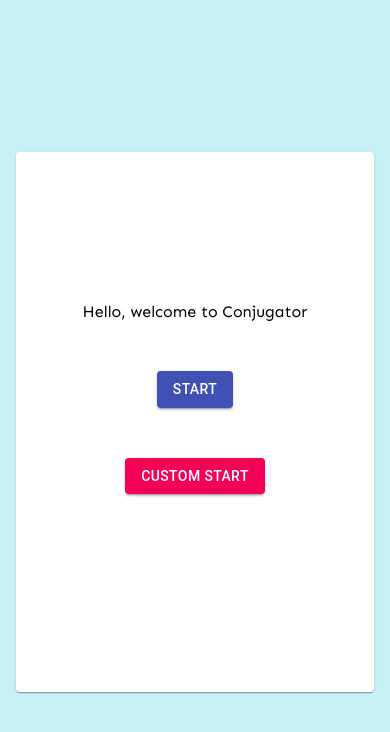
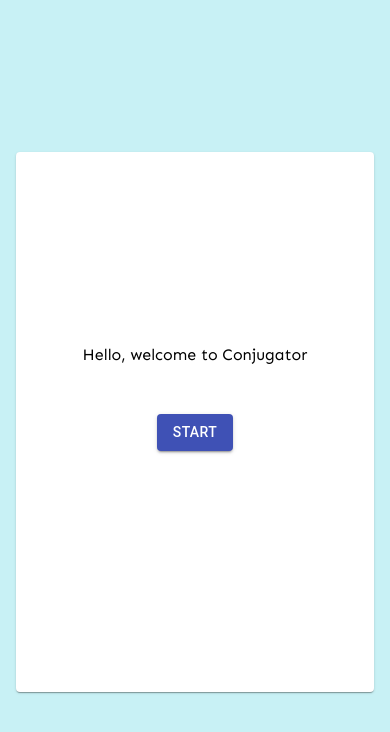
Before and after one commit to nickincardone/conjugator, a React (Create React App) app: page / in a window 390 px wide. Shown: the top 732 px of the page. Built offline with nearby package versions, Linux system fonts and the light colour scheme.

Commit message:
taking off options page for mobile as of right now

```diff
--- a/src/components/Home.js
+++ b/src/components/Home.js
@@ -27,11 +27,6 @@ class Home extends React.Component {
           }} style={{ 'marginTop': '50px' }}>
             start
           </Button>
-          <Button variant="contained" color="secondary" onClick={() => {
-            this.props.setCustom(true);
-          }} style={{ 'marginTop': '50px' }}>
-            custom start
-          </Button>
         </Hidden>
         <Hidden smDown>
           <Button variant="contained" color="primary" onClick={() => {
```
